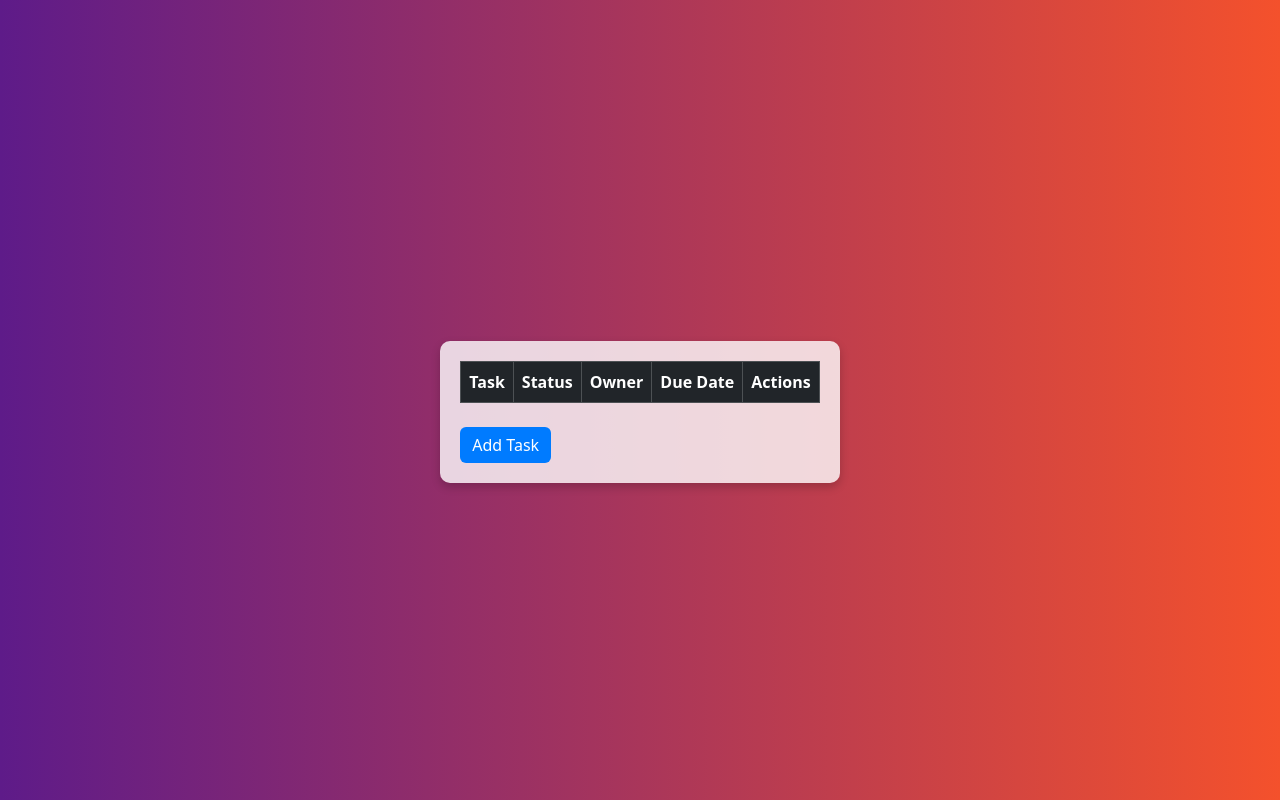
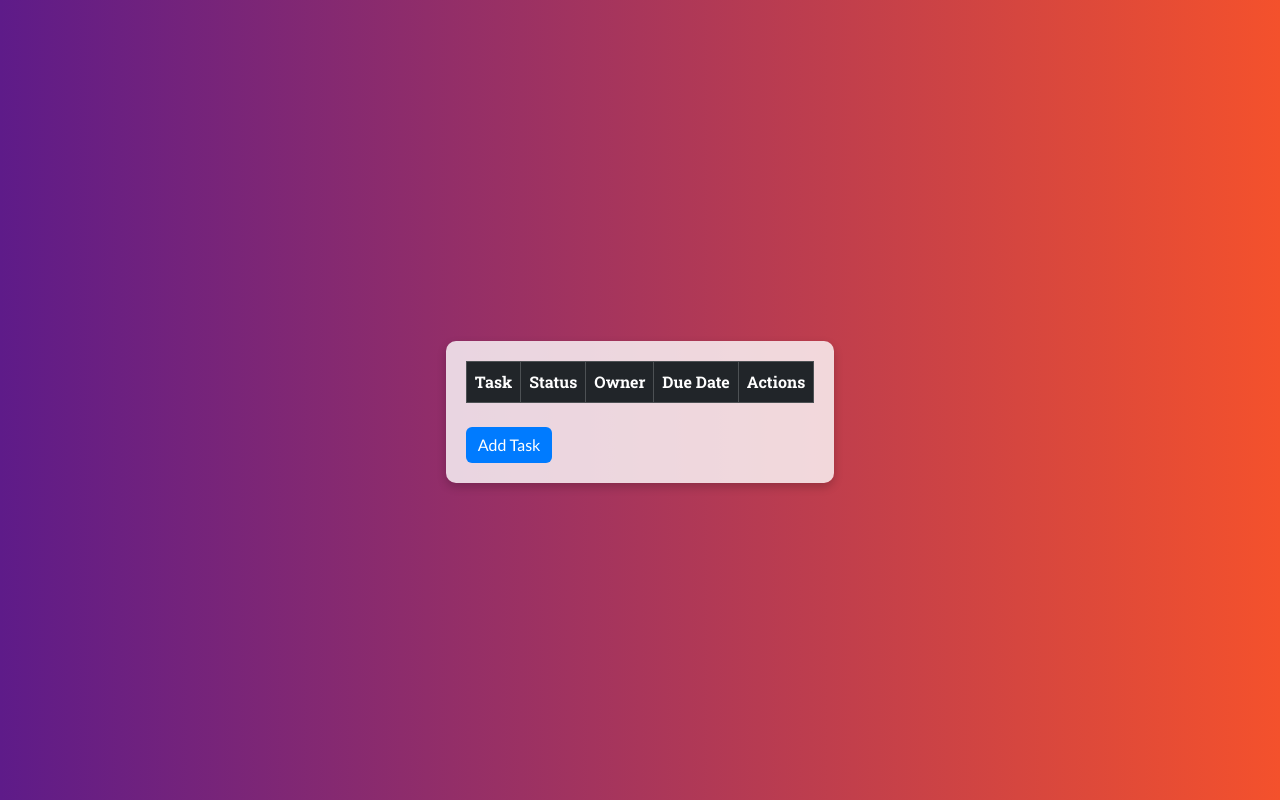
Before and after one commit to TiltedFaith/ToDoList, a React (Create React App) app: page / in a window 1280 px wide. Built offline with nearby package versions, Linux system fonts and the light colour scheme.

Commit message:
Added fonts (except status)

```diff
--- a/public/index.html
+++ b/public/index.html
@@ -2,7 +2,8 @@
 <html lang="en">
   <head>
     <meta charset="utf-8" />
-
+    <link href="https://fonts.googleapis.com/css2?family=Roboto+Slab:wght@400;500;700&display=swap" rel="stylesheet">
+    <link href="https://fonts.googleapis.com/css2?family=Roboto+Slab:wght@400;500;700&family=Lato:wght@300;400;700&display=swap" rel="stylesheet">
     <link rel="icon" href="%PUBLIC_URL%/favicon.ico" />
     <meta name="viewport" content="width=device-width, initial-scale=1" />
     <meta name="theme-color" content="#000000" />
@@ -25,7 +26,7 @@
       work correctly both with client-side routing and a non-root public URL.
       Learn how to configure a non-root public URL by running `npm run build`.
     -->
-    <title>React App</title>
+    <title>LexMeet To-Do App</title>
   </head>
   <body>
     <noscript>You need to enable JavaScript to run this app.</noscript>
--- a/src/styles/App.css
+++ b/src/styles/App.css
@@ -7,6 +7,7 @@ body {
   display: flex;
   justify-content: center;
   align-items: center;
+  font-family: "Lato", serif !important;
 }
 
 /* Container with padding for a clean layout */
@@ -22,6 +23,18 @@ body {
   background: transparent;
 }
 
+/* Style the table headers */
+.table th {
+  font-family: "Roboto Slab", serif;
+  font-weight: 700;
+}
+
+/* Style table data */
+.table td {
+  font-family: "Lato", serif;
+  font-weight: 500;
+}
+
 /* General styling for all input-like elements */
 .task-input,
 .date-picker {
@@ -30,6 +43,8 @@ body {
   color: inherit;
   width: 100%;
   padding: 5px;
+  font-family: "Lato", serif;
+  font-weight: 500;
 }
 
 /* Ensure focus does not add extra styles */
@@ -38,6 +53,8 @@ body {
   outline: none;
   background: rgba(255, 255, 255, 0.2);
   border-radius: 3px;
+  font-family: "Lato", serif;
+  font-weight: 500;
 }
 
 /* Dropdown specific styling */
@@ -81,6 +98,7 @@ body {
   transition: background 0.3s ease-in-out;
 }
 
+
 .status-not-started { background-color: blue !important; }
 .status-blocked { background-color: red !important; }
 .status-in-progress { background-color: yellow !important; color: black !important; }
@@ -88,6 +106,13 @@ body {
 
 .transparent-dropdown .dropdown-item:hover {
   filter: brightness(1.2);
+}
+
+/* Apply font to dropdown */
+.transparent-dropdown .dropdown-toggle,
+.transparent-dropdown .dropdown-menu,
+.transparent-dropdown .dropdown-item {
+  font-family: "Lato", serif !important;
 }
 
 /* Ensure buttons stand out */
```
